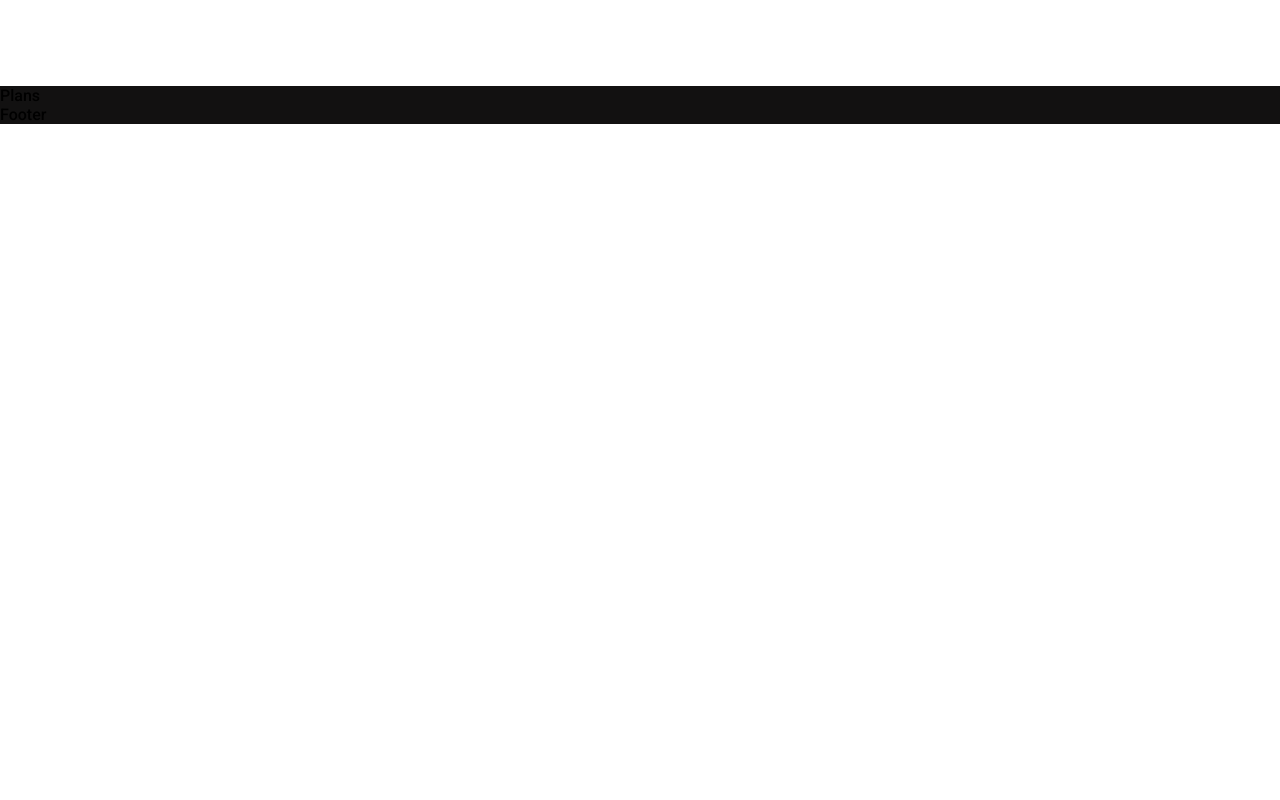
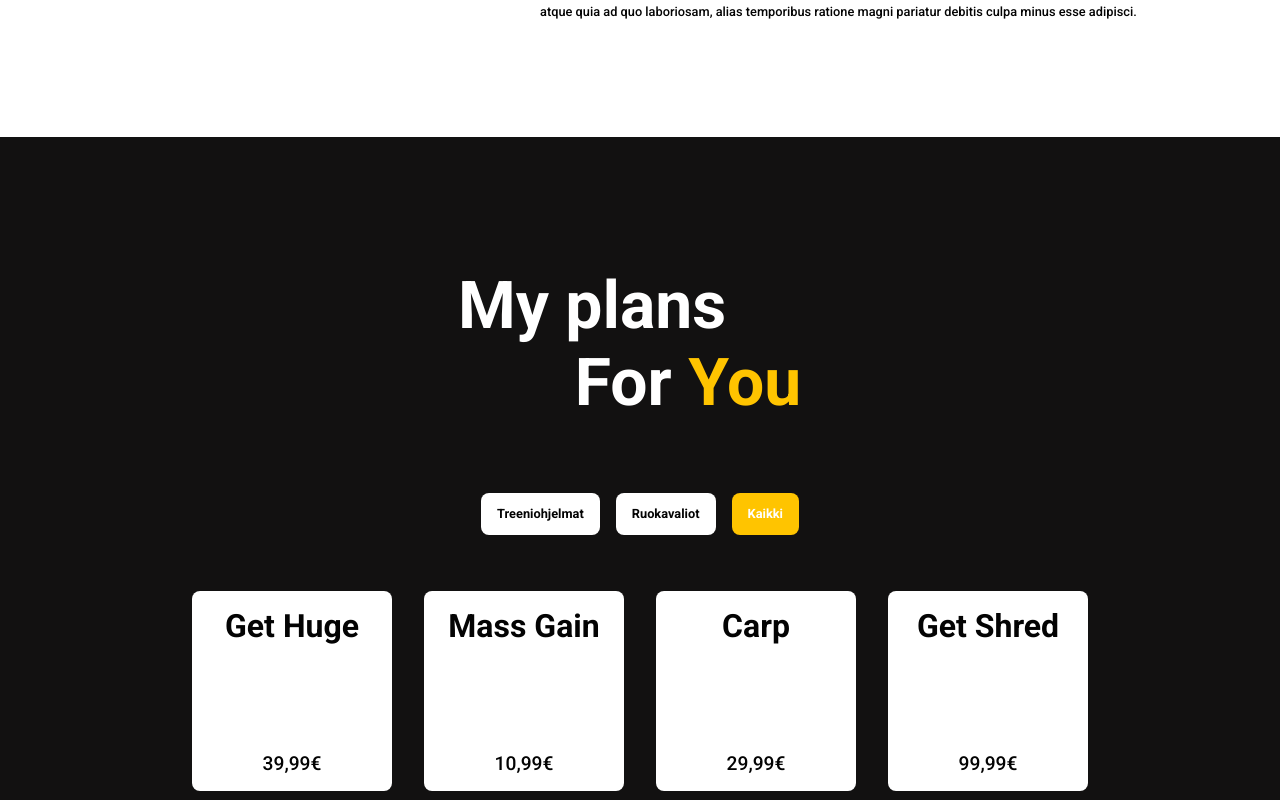
Before and after one commit to severireivinen/pt-landing-page, a React (Create React App) app: page / in a window 1280 px wide. Shown: the part 1520-2320 px from the top of the page. Before the commit the page ends 1644 px from the top, so only its background shows below. Built offline with nearby package versions, Linux system fonts and the light colour scheme.

Commit message:
Plans section almost done

```diff
--- a/src/App.scss
+++ b/src/App.scss
@@ -18,7 +18,7 @@
   font-weight: 800;
   text-align: center;
   color: var(--white-color);
-  text-transform: capitalize;
+  //text-transform: capitalize;
 
   span {
     color: var(--secondary-color);
@@ -37,7 +37,7 @@
   font-size: 0.8rem;
   text-align: left;
   color: var(--white-color);
-  line-height: 1.5;
+  line-height: 2;
 
   @media screen and (min-width: 2000px) {
     font-size: 1.75rem;
--- /dev/null
+++ b/src/components/Plan/Plan.scss
@@ -0,0 +1,2 @@
+.app__plan {
+}
--- a/src/containers/About/About.jsx
+++ b/src/containers/About/About.jsx
@@ -1,11 +1,16 @@
 import React from "react";
+import { motion } from "framer-motion";
 import "./About.scss";
 import { images } from "../../constants";
 
 const About = () => {
   return (
     <div id="about" className="app__about">
-      <div className="app__about-who">
+      <motion.div
+        whileInView={{ x: [-100, 0], opacity: [0, 1] }}
+        transition={{ duration: 0.5 }}
+        className="app__about-who"
+      >
         <h2>Who am I?</h2>
         <p className="p-text">
           Lorem ipsum dolor, sit amet consectetur adipisicing elit. Animi,
@@ -15,11 +20,19 @@ const About = () => {
           facilis est nemo harum qui odit atque quia ad quo laboriosam, alias
           temporibus ratione magni pariatur debitis culpa minus esse adipisci.
         </p>
-      </div>
-      <div className="app__about-image">
-        <img src={images.profile} alt=" my-picture" />
-      </div>
-      <div className="app__about-offer">
+      </motion.div>
+      <motion.div
+        whileInView={{ opacity: [0, 1] }}
+        transition={{ duration: 0.5 }}
+        className="app__about-image"
+      >
+        <img src={images.profile} alt=" me" />
+      </motion.div>
+      <motion.div
+        whileInView={{ x: [0, -100], opacity: [0, 1] }}
+        transition={{ duration: 0.5 }}
+        className="app__about-offer"
+      >
         <h2>What I offer?</h2>
         <p className="p-text">
           Lorem ipsum dolor sit amet consectetur adipisicing elit. Id tenetur,
@@ -30,7 +43,7 @@ const About = () => {
           laboriosam, alias temporibus ratione magni pariatur debitis culpa
           minus esse adipisci.
         </p>
-      </div>
+      </motion.div>
     </div>
   );
 };
--- a/src/containers/Header/Header.jsx
+++ b/src/containers/Header/Header.jsx
@@ -1,17 +1,26 @@
 import React from "react";
+import { motion } from "framer-motion";
 import "./Header.scss";
 
 const Header = () => {
   return (
     <div id="home" className="app__header">
-      <h1 className="app__header-head head-text">
+      <motion.h1
+        whileInView={{ y: [-100, 0], opacity: [0, 1] }}
+        transition={{ duration: 1 }}
+        className="app__header-head head-text"
+      >
         Are you ready for a <br />
-        <span>Challenge</span>
-      </h1>
-      <p className="app__header-paragraph">
+        <span>Challenge?</span>
+      </motion.h1>
+      <motion.p
+        whileInView={{ x: [-200, 0], opacity: [0, 1] }}
+        transition={{ delay: 1, duration: 1 }}
+        className="app__header-paragraph"
+      >
         Lorem ipsum dolor sit amet consectetur, adipisicing elit. Blanditiis ex
         suscipit commodi qui saepe veritatis eaque amet reprehenderit voluptas.
-      </p>
+      </motion.p>
     </div>
   );
 };
--- a/src/containers/Plans/Plans.jsx
+++ b/src/containers/Plans/Plans.jsx
@@ -1,7 +1,130 @@
-import React from "react";
+import React, { useState } from "react";
+import { motion } from "framer-motion";
+import { images } from "../../constants";
+
+import "./Plans.scss";
+
+const plansData = [
+  {
+    id: 0,
+    name: "Get Huge",
+    description:
+      "Lorem ipsum dolor sit amet consectetur, adipisicing elit. Vitae voluptatum nemo ipsa quisquam voluptatem natus aut facere suscipit neque quam dolorum nesciunt quaerat molestiae recusandae.",
+    price: "39,99€",
+    imgUrl: images.gym,
+    tags: ["Treeniohjelmat", "Kaikki"],
+  },
+  {
+    id: 1,
+    name: "Mass Gain",
+    description:
+      "Lorem ipsum dolor sit amet consectetur, adipisicing elit. Vitae voluptatum nemo ipsa quisquam voluptatem natus aut facere suscipit neque quam dolorum nesciunt quaerat molestiae recusandae.",
+    price: "10,99€",
+    imgUrl: images.gym,
+    tags: ["Ruokavaliot", "Kaikki"],
+  },
+  {
+    id: 2,
+    name: "Carp",
+    description:
+      "Lorem ipsum dolor sit amet consectetur, adipisicing elit. Vitae voluptatum nemo ipsa quisquam voluptatem natus aut facere suscipit neque quam dolorum nesciunt quaerat molestiae recusandae.",
+    price: "29,99€",
+    imgUrl: images.gym,
+    tags: ["Ruokavaliot", "Kaikki"],
+  },
+  {
+    id: 3,
+    name: "Get Shred",
+    description:
+      "Lorem ipsum dolor sit amet consectetur, adipisicing elit. Vitae voluptatum nemo ipsa quisquam voluptatem natus aut facere suscipit neque quam dolorum nesciunt quaerat molestiae recusandae.",
+    price: "99,99€",
+    imgUrl: images.gym,
+    tags: ["Treeniohjelmat", "Kaikki"],
+  },
+];
 
 const Plans = () => {
-  return <div>Plans</div>;
+  const [activeFilter, setActiveFilter] = useState("Kaikki");
+  const [animateCard, setAnimateCard] = useState({ y: 0, opacity: 1 });
+  const [plans, setPlans] = useState(plansData);
+  const [filterPlans, setFilterPlans] = useState(plansData);
+  const [isHovering, setIsHovering] = useState({});
+
+  const handlePlanFilter = (item) => {
+    setActiveFilter(item);
+    setAnimateCard([{ y: 100, opacity: 0 }]);
+
+    setTimeout(() => {
+      setAnimateCard([{ y: onabort, opacity: 100 }]);
+
+      if (item === "Kaikki") {
+        setFilterPlans(plans);
+      } else {
+        setFilterPlans(plans.filter((plan) => plan.tags.includes(item)));
+      }
+    });
+  };
+
+  const handleMouseOver = (index) => {
+    setIsHovering(filterPlans[index]);
+  };
+
+  const handleMouseLeave = () => {
+    setIsHovering({});
+  };
+
+  return (
+    <div id="plans" className="app__plans">
+      <div className="app__plans-header head-text">
+        <motion.h2
+          whileInView={{ x: [-50, 0], opacity: [0, 1] }}
+          transition={{ duration: 0.5 }}
+        >
+          My plans
+        </motion.h2>
+        <motion.h2
+          whileInView={{ x: [50, 0], opacity: [0, 1] }}
+          transition={{ duration: 0.5 }}
+        >
+          For <span>You</span>
+        </motion.h2>
+      </div>
+      <div className="app__plans-filter">
+        {["Treeniohjelmat", "Ruokavaliot", "Kaikki"].map((item, index) => (
+          <div
+            key={index}
+            onClick={() => handlePlanFilter(item)}
+            className={`app__plans-filter-item app__flex p-text ${
+              activeFilter === item ? "item-active" : ""
+            }`}
+          >
+            {item}
+          </div>
+        ))}
+      </div>
+      <motion.div
+        animate={animateCard}
+        transition={{ duration: 0.5, delayChildren: 0.5 }}
+        className="app__plans-container"
+      >
+        {filterPlans.map((plan, index) => (
+          <motion.div
+            key={index}
+            whileHover={{ scale: [1, 1.5] }}
+            onMouseOver={() => handleMouseOver(index)}
+            onMouseLeave={handleMouseLeave}
+            className="app__plans-item app__flex"
+          >
+            <h2>{plan.name}</h2>
+            {isHovering === plan && (
+              <p className="app__plans-description">{plan.description}</p>
+            )}
+            <p>{plan.price}</p>
+          </motion.div>
+        ))}
+      </motion.div>
+    </div>
+  );
 };
 
 export default Plans;
--- a/src/containers/Plans/Plans.scss
+++ b/src/containers/Plans/Plans.scss
@@ -0,0 +1,113 @@
+.app__plans {
+  min-height: 100vh;
+  display: flex;
+  flex-direction: column;
+  align-items: center;
+  justify-content: center;
+}
+
+.app__plans-header {
+  display: flex;
+  flex-direction: column;
+  align-items: center;
+  justify-content: center;
+
+  h2:nth-child(1) {
+    margin: 0 6rem 0 0;
+  }
+
+  h2:nth-child(2) {
+    margin: 0 0 0 6rem;
+  }
+}
+
+.app__plans-filter {
+  display: flex;
+  flex-direction: row;
+  justify-content: flex-start;
+  align-items: center;
+  flex-wrap: wrap;
+
+  margin: 4rem 0 2rem;
+
+  .app__plans-filter-item {
+    padding: 0.5rem 1rem;
+    border-radius: 0.5rem;
+    background-color: var(--white-color);
+    color: var(--black-color);
+    font-weight: 800;
+    cursor: pointer;
+    transition: all 0.3s ease;
+    margin: 0.5rem;
+
+    &:hover {
+      background-color: var(--secondary-color);
+      color: #fff;
+    }
+
+    @media screen and (min-width: 2000px) {
+      padding: 1rem 2rem;
+      border-radius: 0.85rem;
+    }
+  }
+
+  .item-active {
+    background-color: var(--secondary-color);
+    color: #fff;
+  }
+}
+
+.app__plans-container {
+  display: flex;
+  flex-wrap: wrap;
+  justify-content: center;
+  align-items: center;
+
+  .app__plans-item {
+    //width: 270px;
+    //height: 270px;
+    width: 200px;
+    height: 200px;
+    flex-direction: column;
+    justify-content: space-between;
+
+    margin: 1rem;
+    padding: 1rem;
+    border-radius: 0.5rem;
+    background-color: #fff;
+    color: var(--black-color);
+
+    h2 {
+      font-size: 2rem;
+      font-weight: 800;
+    }
+
+    p {
+      font-size: 1.2rem;
+    }
+
+    .app__plans-description {
+      font-size: 0.7rem;
+    }
+
+    @media screen and (min-width: 2000px) {
+      //width: 470px;
+      width: 400px;
+      height: 400px;
+      padding: 1.25rem;
+      border-radius: 0.75rem;
+    }
+
+    @media screen and (max-width: 300px) {
+      width: 100%;
+      margin: 1rem;
+    }
+  }
+}
+
+.app__plans-content {
+  padding: 0.5rem;
+  width: 100%;
+  position: relative;
+  flex-direction: column;
+}
```
Also changed, not shown: src/components/Plan/Plan.jsx (added, +9 -0 lines), src/assets/gym.jpg (added).
